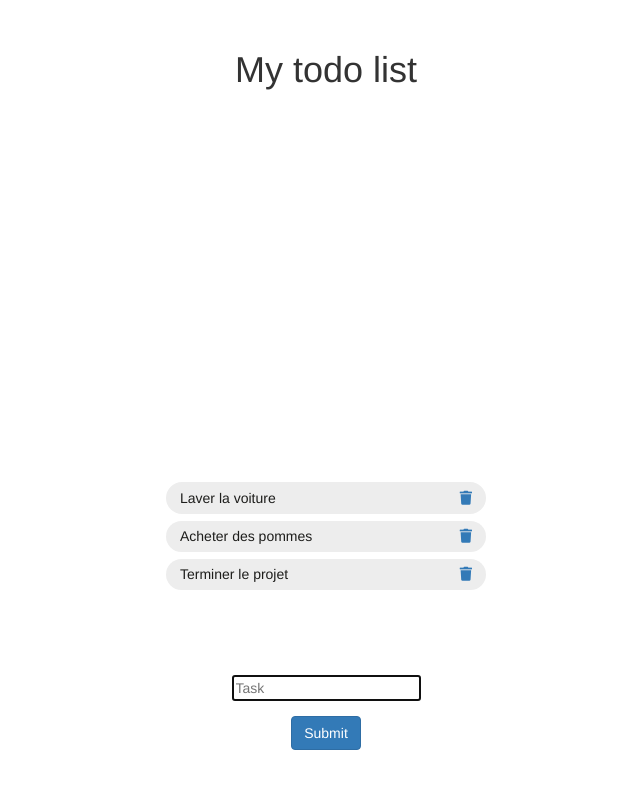
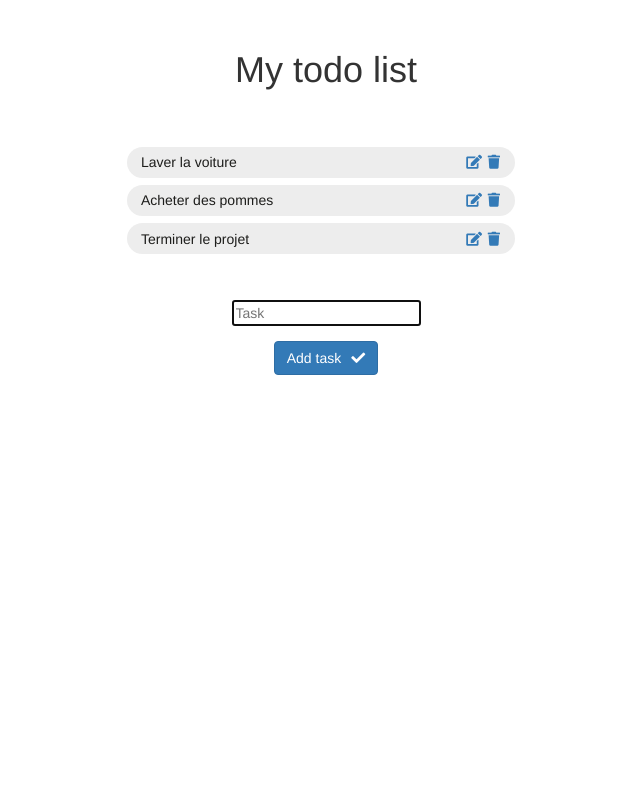
Before and after one commit to Julien-B-py/Todo-list-website, a Flask app: page / in a window 1280 px wide. Shown: the whole page, without its empty margins (314-954 px from the left). Run offline with Flask 2, Linux system fonts and the light colour scheme; data comes from the database, SQL or seed files in the repository; both versions use the stored data as it was after the commit; some libraries are stand-ins or nearby versions.

Commit message:
v1.2
Add custom scrollbar
Add edit todo button
Add edit route

```diff
--- a/main.py
+++ b/main.py
@@ -23,13 +23,14 @@ class Todo(db.Model):
 # render_kw={'autofocus': True} to set the cursor focused in the field
 class AddTodoForm(Form):
     task = StringField(validators=[validators.input_required()], render_kw={'autofocus': True})
-    submit = SubmitField()
 
+
+class EditTodoForm(Form):
+    task = StringField(validators=[validators.input_required()], render_kw={'autofocus': True})
 
 db.create_all()
 
 
-# TODO add scrollbar apres 15 todo dans la liste
 
 @app.route("/", methods=['POST', 'GET'])
 def home():
@@ -46,11 +47,13 @@ def home():
         already_exists = Todo.query.filter_by(task=new_task).first()
 
         if already_exists:
-            flash('Already exists')
+            flash('Task already exists')
             return redirect(url_for('home'))
 
         db.session.add(todo)
         db.session.commit()
+
+        flash('Task successfully added')
 
         return redirect(url_for('home'))
 
@@ -70,5 +73,31 @@ def delete(task_id):
     return redirect(url_for('home'))
 
 
+@app.route("/edit/task/<int:task_id>", methods=['POST', 'GET'])
+def edit(task_id):
+    form = EditTodoForm()
+
+    todo_to_edit = Todo.query.get(task_id)
+    task_to_edit = todo_to_edit.task
+
+
+    if form.validate_on_submit():
+        new_task = form.task.data
+
+
+        todo_to_edit.task = new_task
+        db.session.commit()
+
+        flash('Task successfully edited')
+
+        return redirect(url_for('home'))
+
+
+    return render_template('edit.html', form=form, task=task_to_edit)
+
+
+# T0DO recherche button, flash on every single action, checkbox for task done and move it to finished task part?
+
+
 if __name__ == '__main__':
     app.run(debug=True)
--- a/static/css/styles.css
+++ b/static/css/styles.css
@@ -1,12 +1,19 @@
-.custom-form {
-    margin:50px 0;
-    position: fixed;
-    bottom: 0;
-    width: 100%;
+body {
+
+    max-width: 100%;
+    overflow-x: hidden;
+    text-align: center;
+
 }
 
 .form {
-    text-align: center;
+
+
+        margin:3% 0;
+/*    position: fixed;
+    bottom: 0;
+    width: 100%;*/
+
 }
 
 .control-label {
@@ -14,31 +21,78 @@
 }
 
 
-.todolist {
-      width: 50%;
-      margin: 0 auto;
-      position: fixed;
-    bottom: 200px;
-    left:0px;
-    right:0px;
 
-}
 
 h1 {
     text-align: center;
     margin: 50px 0;
 }
 
+p {
+    font-size:20px;
+}
 
-ul {
-    counter-reset: li;
-    list-style: none;
-    padding:0;
+
+.todolist-global {
+      width: 65%;
+      margin: 0 auto;
+
+/*      position: fixed;
+      top:0;
+
+    left:0px;
+    right:0px;*/
+
+
+
 
 }
 
+
+/* CUSTOM SCROLLBAR */
+
+.todolist::-webkit-scrollbar-track {
+    background-color: #ededed;
+    border-radius: 8px;
+    border: 4px solid transparent;
+    background-clip: padding-box;
+}
+
+
+.todolist::-webkit-scrollbar-thumb {
+  background-color: #337ab7;
+  border: 4px solid transparent;
+  border-radius: 8px;
+  background-clip: padding-box;
+}
+
+.todolist::-webkit-scrollbar {
+  width: 16px;
+}
+
+.todolist {
+  overflow-y: auto;
+  margin: 0 auto;
+  padding: 0 5px;
+  width: 50%;
+  max-height: 550px;
+
+
+  border-radius: 8px;
+
+
+  /* CUSTOM SCROLLBAR FIREFOX */
+  scrollbar-gutter: stable;
+  scrollbar-color: #337ab7 #ededed;
+  scrollbar-width: thin;
+}
+
+
+
+
+
 .todo-task {
-    width:50%;
+    width:98%;
     background: #ededed;
     padding: .4em 1em;
     margin: .5em auto;
@@ -51,3 +105,22 @@ ul {
 .fa-trash {
     padding-top:3px;
 }
+
+
+.task-icon {
+    padding:0 1px;
+}
+
+.submit-icom {
+    padding-left:10px;
+}
+
+.flash-message {
+    color: #337ab7;
+    font-size:14px;
+}
+
+
+.todo-task:hover {
+  box-shadow: 0 0 3px rgba(0,0,0,0.3);
+}
--- a/templates/index.html
+++ b/templates/index.html
@@ -9,17 +9,36 @@
 <link rel='stylesheet' href="{{ url_for('static', filename='css/all.css')}}">
 
 
+
+
 {% endblock %}
 
 {% block content %}
 
 
+
+
+<div class="test">
+    <div class="todolist-global">
         <h1>My todo list</h1>
-<div class="todolist">
-    <ul>
+        <ul class="todolist">
+
+            {% if not todos  %}
+            <p>Your todo list is empty.</p>
+            {% endif %}
+
+
             {% for todo in todos%}
-        <li class="todo-task">{{ todo.task }} <a class="fas fa-trash" href="{{ url_for('delete', task_id=todo.id)}}"></a></li>
-        {%- endfor %}
+
+
+
+            <li class="todo-task">{{ todo.task }}
+                <div >
+                    <a class="fas fa-edit task-icon" href="{{ url_for('edit', task_id=todo.id)}}"></a>
+                    <a class="fas fa-trash task-icon" href="{{ url_for('delete', task_id=todo.id)}}"></a>
+                </div>
+            </li>
+            {% endfor %}
 
         </ul>
     </div>
@@ -35,22 +54,22 @@
 
             {% with messages = get_flashed_messages() %}
             {% if messages %}
-        <ul class=flashes>
+            <div class=flashes>
                 {% for message in messages %}
-            <li>{{ message }}</li>
+                <p class="flash-message">{{ message }}</p>
                 {% endfor %}
-        </ul>
+            </div>
             {% endif %}
             {% endwith %}
 
             {{ wtf.form_field(form.task, class="form-style-"+form.task.name, placeholder="Task") }}
 
-
-
-        {{ wtf.form_field(form.submit, class="form-style-"+form.submit.name+" btn btn-primary") }}
+            <button type="submit" class="btn btn-primary">Add task<i class="fas fa-check submit-icom"></i></button>
 
 
 
         </form>
     </div>
+</div>
+
 {% endblock %}
```
Also changed, not shown: templates/edit.html (added, +61 -0 lines), todo.db. Lines whose indentation alone changed are shown as unchanged.
